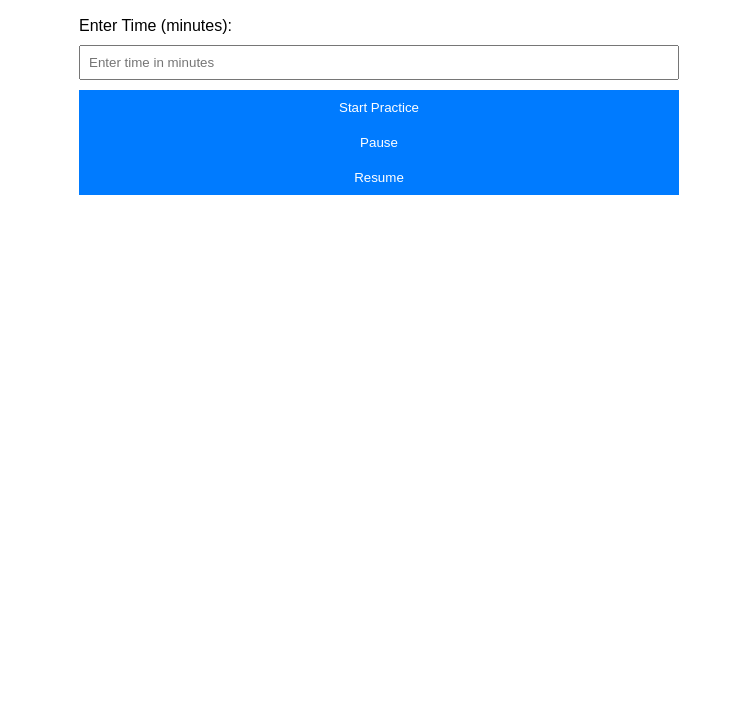
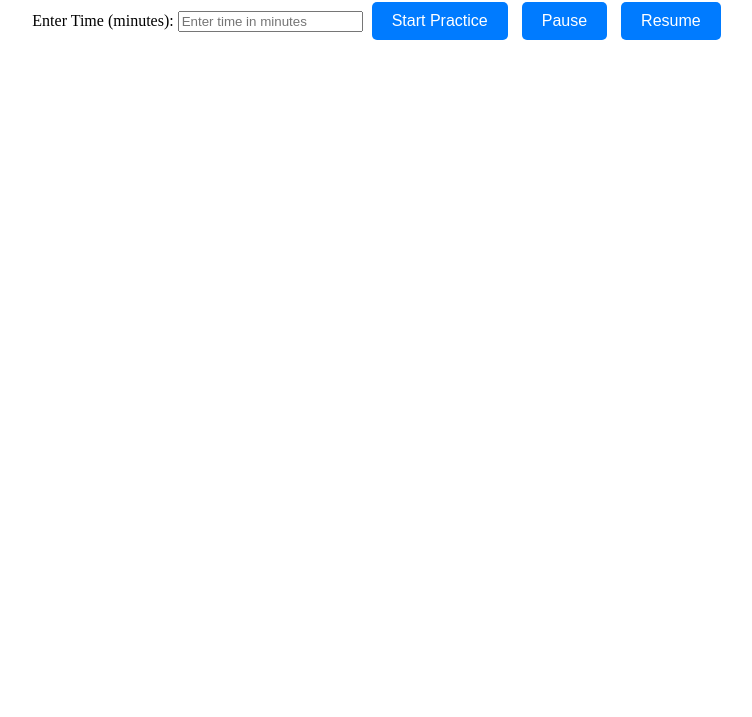
Before and after one commit to Teja1995/Teja1995.github.io, a plain HTML site: page index.html in a window 1280 px wide. Shown: the part 83-800 px from the top of the page, without its empty margins (261-1013 px from the left). Drawn offline with Linux system fonts and the light colour scheme.

Commit message:
Update styles.css

```diff
--- a/styles.css
+++ b/styles.css
@@ -1,38 +1,16 @@
-body {
-    font-family: Arial, sans-serif;
-    margin: 0;
-    padding: 0;
-}
-
 .container {
-    max-width: 600px;
-    margin: 0 auto;
-    padding: 20px;
-}
-
-h1 {
     text-align: center;
-}
-
-label {
-    display: block;
-    margin-bottom: 10px;
-}
-
-input[type="number"] {
-    width: 100%;
-    padding: 8px;
-    margin-bottom: 10px;
-    box-sizing: border-box;
+    margin-top: 20px;
 }
 
 button {
-    display: block;
-    width: 100%;
-    padding: 10px;
+    padding: 10px 20px;
+    margin: 5px;
+    font-size: 16px;
+    border: none;
+    border-radius: 5px;
     background-color: #007bff;
-    color: #fff;
-    border: none;
+    color: white;
     cursor: pointer;
 }
 
@@ -44,11 +22,13 @@ button:hover {
     margin-top: 20px;
 }
 
-#timer {
-    margin-top: 20px;
-    font-size: 1.2em;
+#result-container {
+    margin-top: 10px;
+    font-size: 18px;
 }
 
-#result-container {
-    margin-top: 20px;
+#timer {
+    margin-top: 10px;
+    font-size: 20px;
+    text-align: center;
 }
```
